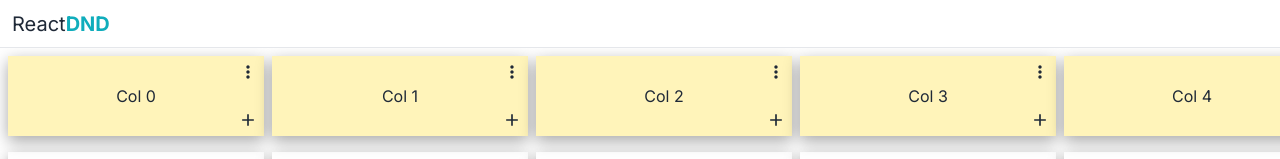
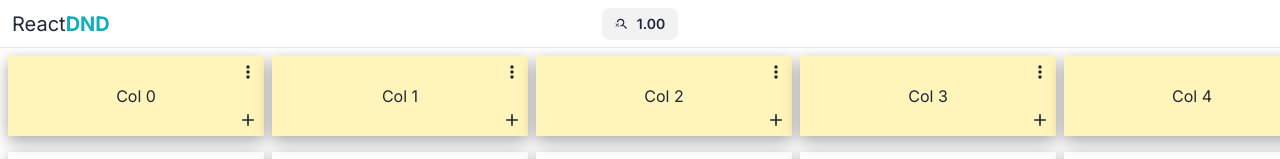
Before and after one commit to rey-soleil/react-dnd, a Next.js app: page / in a window 1280 px wide. Shown: the top 159 px of the page. Built offline with nearby package versions, Linux system fonts and the light colour scheme.

Commit message:
chore: show zoom value beside ResetZoomBtn

```diff
--- a/src/components/Zooming/ResetZoom.tsx
+++ b/src/components/Zooming/ResetZoom.tsx
@@ -7,7 +7,7 @@ import { zoomAtom } from './zoomAtom'
 
 export function ResetZoomBtn() {
   const [zoom, setZoom] = useAtom(zoomAtom)
-  if (zoom === 1) return null
+  // if (zoom === 1) return null
   return (
     <button
       title="Reset Zoom"
@@ -15,6 +15,7 @@ export function ResetZoomBtn() {
       onClick={() => setZoom(1)}
     >
       <MdSearchOff />
+      {zoom.toFixed(2)}
     </button>
   )
 }
```
